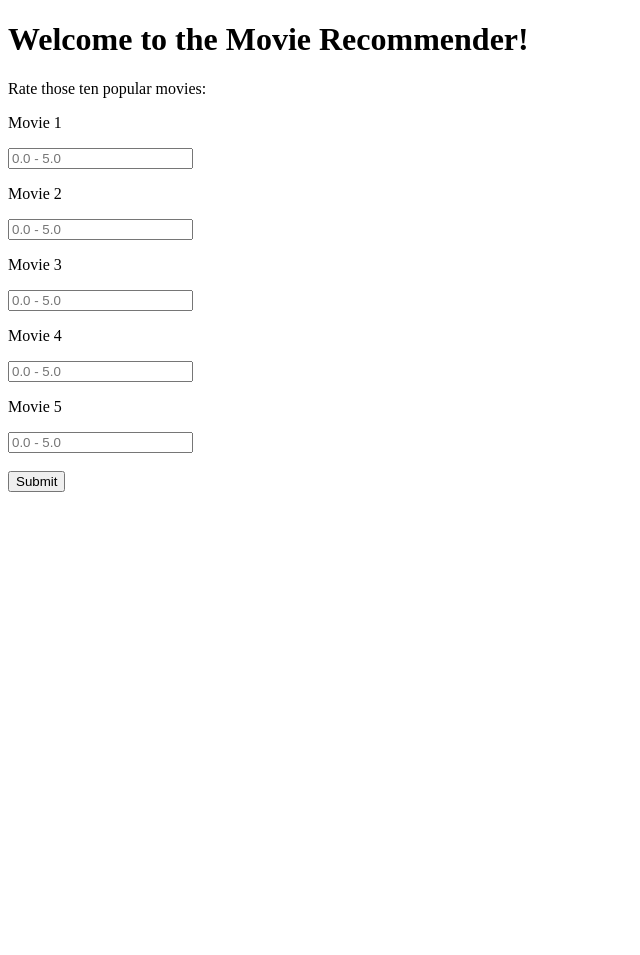
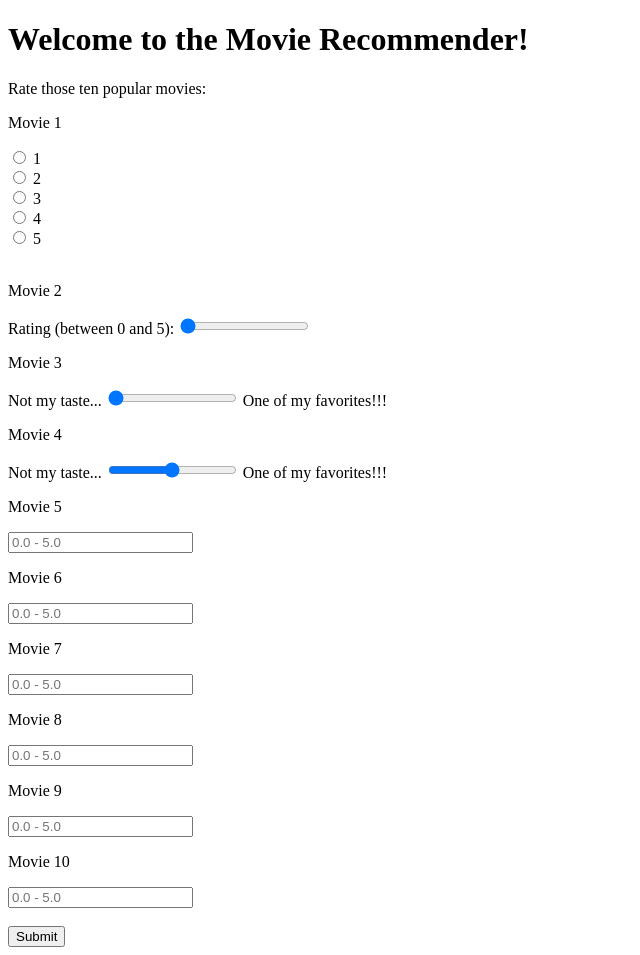
Before and after one commit to senzelden/movie_recommender, a Flask app: page / in a window 1280 px wide. Shown: the whole page, without its empty margins (0-640 px from the left). Before the commit the page ends 492 px from the top, so only its background shows below. Run offline with Flask 2, Linux system fonts and the light colour scheme.

Commit message:
Add recommendation_test.html to test input sliders

```diff
--- a/app/application.py
+++ b/app/application.py
@@ -26,6 +26,11 @@ def recommend():
     movies = random_recommend(MOVIES, 5)
     return render_template('recommendation.html', movies=recommendations, input=user_input)
 
+@app.route('/recommendation_test')
+def recommend_test():
+    user_rating = dict(request.args)
+    return render_template('recommendation_test.html', user_rating=user_rating)
+
 
 if __name__ == '__main__':
     # if i run "python application.py", please run the following code
--- a/app/templates/index.html
+++ b/app/templates/index.html
@@ -3,7 +3,7 @@
 
     <h1> Welcome to the Movie Recommender! </h1>
 
-    <form action="/recommendation" method="get">
+    <form action="/recommendation_test" method="get">
 
       <!-- <p> Please select your preferred genre. </p>
 
@@ -17,23 +17,57 @@
       <p>Rate those ten popular movies:</p>
 
       <p>Movie 1</p>
-      <input type="text" name="rating1"
+      <input type="radio" id="r1" name="rating1" value="1">
+      <label for="r1">1</label><br>
+      <input type="radio" id="r2" name="rating1" value="2">
+      <label for="r2">2</label><br>
+      <input type="radio" id="r3" name="rating1" value="3">
+      <label for="r3">3</label><br>
+      <input type="radio" id="r4" name="rating1" value="4">
+      <label for="r4">4</label><br>
+      <input type="radio" id="r5" name="rating1" value="5">
+      <label for="r5">5</label><br>
+      <br>
+
+      <p>Movie 2</p>
+      <label for="slider">Rating (between 0 and 5):</label>
+      <input type="range" id="slider" name="rating2" min="0" max="5" value="0">
+      <br>
+
+      <p>Movie 3</p>
+      <label>Not my taste...</label>
+      <input type="range" id="slider" name="rating3" min="0" max="5" value="0">
+      <label>One of my favorites!!!</label>
+      <br>
+
+      <p>Movie 4</p>
+      <label>Not my taste...</label>
+      <input type="range" id="slider" name="rating4" min="0" max="50" value="25">
+      <label>One of my favorites!!!</label>
+      <br>
+
+      <p>Movie 5</p>
+      <input type="text" name="rating5"
       placeholder="0.0 - 5.0">
       <br>
-      <p>Movie 2</p>
-      <input type="text" name="rating2"
+      <p>Movie 6</p>
+      <input type="text" name="rating6"
       placeholder="0.0 - 5.0">
       <br>
-      <p>Movie 3</p>
-      <input type="text" name="rating3"
+      <p>Movie 7</p>
+      <input type="text" name="rating7"
       placeholder="0.0 - 5.0">
       <br>
-      <p>Movie 4</p>
-      <input type="text" name="rating3"
+      <p>Movie 8</p>
+      <input type="text" name="rating8"
       placeholder="0.0 - 5.0">
       <br>
-      <p>Movie 5</p>
-      <input type="text" name="rating3"
+      <p>Movie 9</p>
+      <input type="text" name="rating9"
+      placeholder="0.0 - 5.0">
+      <br>
+      <p>Movie 10</p>
+      <input type="text" name="rating10"
       placeholder="0.0 - 5.0">
       <br>
       <br>
--- /dev/null
+++ b/app/templates/recommendation_test.html
@@ -0,0 +1,6 @@
+{% extends "_base.html" %}
+{% block content %}
+
+    <p> {{user_rating}} </p>
+
+{% endblock %}
```
